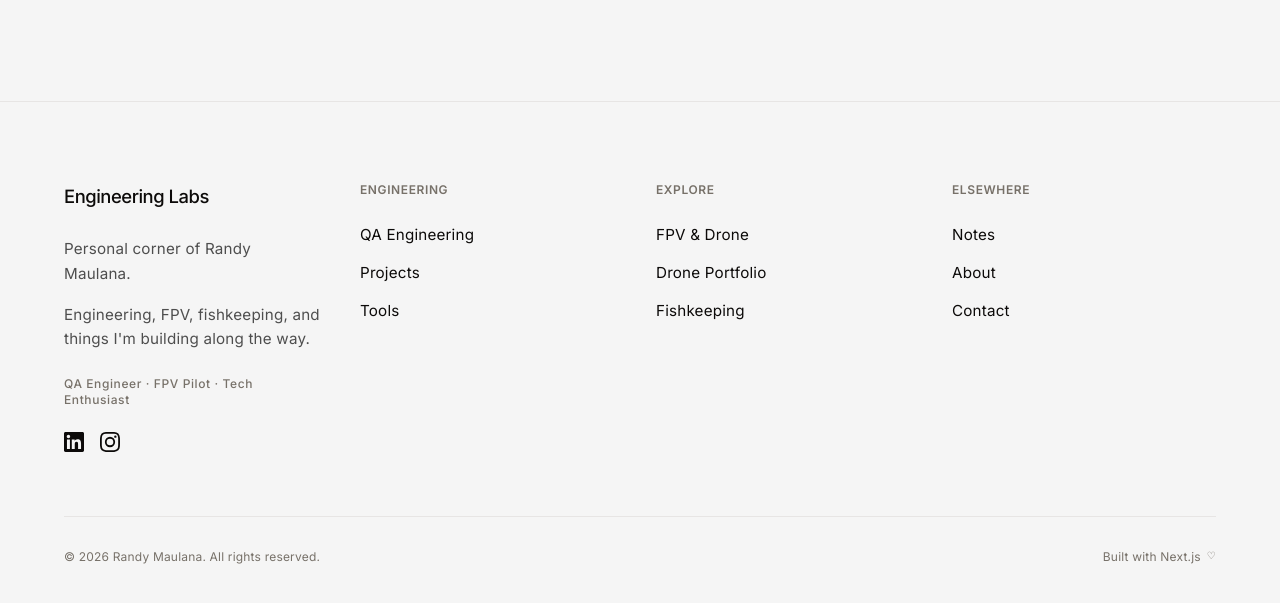
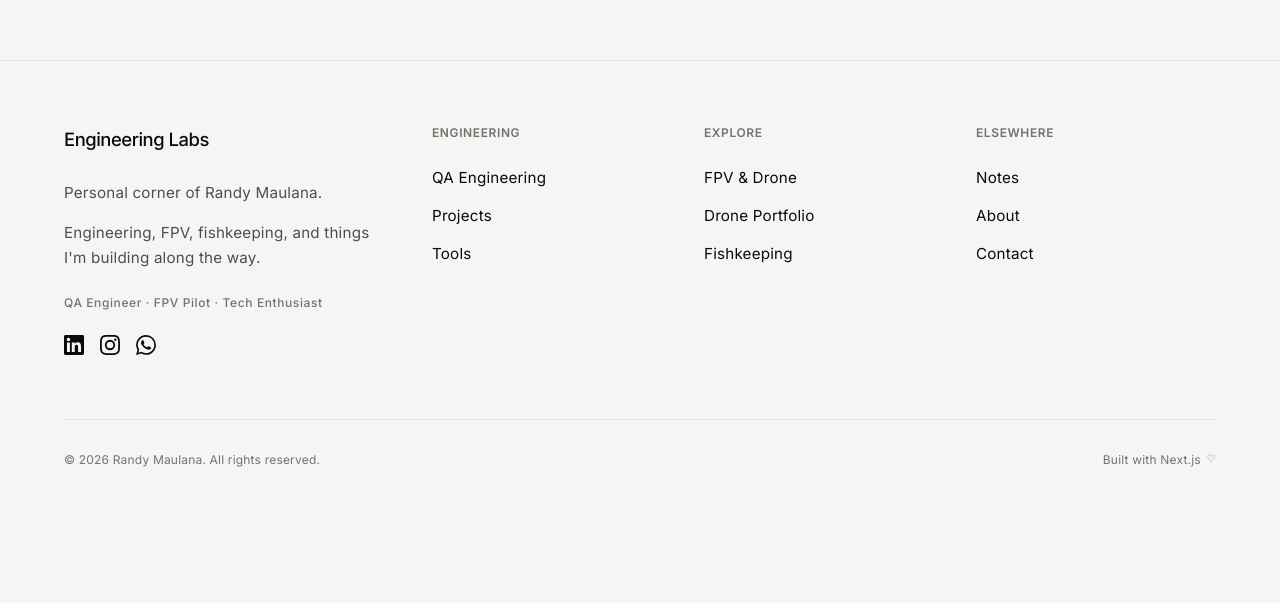
Before and after one commit to randykaskuser/ranmaul-engineering-labs, a Next.js app: page / in a window 1280 px wide. Shown: the part 4489-5092 px from the top of the page. After the commit the page ends 5037 px from the top, so only its background shows below. Built offline with nearby package versions, Linux system fonts and the light colour scheme.

Commit message:
refactor(ui): refine footer and collaborate section layout
- Reduce padding in CollaborateSection to decrease height
- Reduce gap between CollaborateSection and Footer
- Widen footer brand column to prevent text wrapping
- Add WhatsApp icon to footer social links

```diff
--- a/app/page.tsx
+++ b/app/page.tsx
@@ -338,7 +338,7 @@ export default async function Home({ locale = "en" }: { locale?: string }) {
         </div>
       </Section>
 
-      <Section>
+      <Section className="pb-16 lg:pb-20 pt-8 lg:pt-12">
         <div id="connect" className="container-wide">
           <Reveal direction="up" distance={40}>
             <CollaborateSection
--- a/components/layout/site-footer.tsx
+++ b/components/layout/site-footer.tsx
@@ -2,7 +2,7 @@ import Link from "next/link";
 import { ArrowUpRight, Plus, Minus } from "lucide-react";
 import { NAV_LINKS, type NavGroup, type NavItem } from "@/lib/site";
 import { SiteContainer } from "./site-container";
-import { LinkedinIcon, InstagramIcon } from "@/components/icons/social-icons";
+import { LinkedinIcon, InstagramIcon, WhatsappIcon } from "@/components/icons/social-icons";
 
 export function SiteFooter() {
   // Extract groups safely
@@ -22,12 +22,12 @@ export function SiteFooter() {
 
   return (
     <footer className="border-t border-hairline bg-canvas">
-      <SiteContainer className="py-16 lg:py-20">
+      <SiteContainer className="pt-12 pb-16 lg:pt-16 lg:pb-20">
 
         {/* DESKTOP VIEW */}
-        <div className="hidden lg:grid grid-cols-4 gap-8">
+        <div className="hidden lg:grid grid-cols-[1.4fr_1fr_1fr_1fr] gap-8">
           {/* Column 1: Brand & Socials */}
-          <div className="flex flex-col max-w-[16rem]">
+          <div className="flex flex-col pr-6">
             <h3 className="text-[1.15rem] font-medium tracking-tight text-ink">
               Engineering Labs
             </h3>
@@ -59,6 +59,15 @@ export function SiteFooter() {
                 aria-label="Instagram Profile"
               >
                 <InstagramIcon className="size-5" />
+              </a>
+              <a
+                href="https://wa.me/6285887775179"
+                target="_blank"
+                rel="noopener noreferrer"
+                className="text-muted transition-colors hover:text-ink"
+                aria-label="WhatsApp Contact"
+              >
+                <WhatsappIcon className="size-5" />
               </a>
             </div>
           </div>
@@ -246,6 +255,15 @@ export function SiteFooter() {
             >
               <InstagramIcon className="size-[22px]" />
             </a>
+            <a
+              href="https://wa.me/6285887775179"
+              target="_blank"
+              rel="noopener noreferrer"
+              className="text-muted transition-colors hover:text-ink"
+              aria-label="WhatsApp Contact"
+            >
+              <WhatsappIcon className="size-[22px]" />
+            </a>
           </div>
 
           <p className="flex items-center gap-1.5 lg:order-last">
--- a/components/sections/collaborate-section.tsx
+++ b/components/sections/collaborate-section.tsx
@@ -21,12 +21,12 @@ export function CollaborateSection({
 }: CollaborateSectionProps) {
   return (
     <div className="editorial-card overflow-hidden bg-canvas rounded-2xl md:rounded-3xl border border-hairline relative">
-      <div className="grid grid-cols-1 md:grid-cols-[1.2fr_0.8fr] gap-8">
+      <div className="grid grid-cols-1 md:grid-cols-[1.2fr_0.8fr] gap-6">
 
         {/* Left side: Content */}
-        <div className="flex flex-col justify-center p-8 md:p-12 lg:p-16 text-center md:text-left z-10">
-          <p className="type-kicker mb-6">{kicker}</p>
-          <h2 className="display-title text-[2.5rem] md:text-5xl lg:text-[4rem] text-ink leading-[1.1] tracking-tight">
+        <div className="flex flex-col justify-center px-8 py-10 md:px-10 md:py-12 lg:px-12 lg:py-14 text-center md:text-left z-10">
+          <p className="type-kicker mb-4">{kicker}</p>
+          <h2 className="display-title text-[2.25rem] md:text-5xl lg:text-[3.5rem] text-ink leading-[1.1] tracking-tight">
             {title}
           </h2>
           <p className="mt-6 text-[1.0625rem] leading-[1.8] text-body max-w-[42ch] mx-auto md:mx-0">
@@ -71,7 +71,7 @@ export function CollaborateSection({
           </div>
 
           {/* Tags */}
-          <div className="mt-12 flex flex-wrap items-center justify-center md:justify-start gap-x-5 gap-y-3 text-[0.8125rem] font-medium text-muted">
+          <div className="mt-10 flex flex-wrap items-center justify-center md:justify-start gap-x-5 gap-y-3 text-[0.8125rem] font-medium text-muted">
             <span className="flex items-center gap-2"><MonitorPlay className="size-4 opacity-70" /> QA Engineering</span>
             <span className="hidden sm:inline text-hairline-strong">•</span>
             <span className="flex items-center gap-2"><Settings className="size-4 opacity-70" /> Automation</span>
@@ -83,11 +83,11 @@ export function CollaborateSection({
         </div>
 
         {/* Right side: Illustration (Desktop only) */}
-        <div className="hidden md:flex items-center justify-center relative min-h-[400px]">
+        <div className="hidden md:flex items-center justify-center relative min-h-[320px]">
           {/* Subtle gradient background for the right side */}
           <div className="absolute inset-0 bg-gradient-to-l from-surface-card-soft/30 to-transparent pointer-events-none" />
 
-          <div className="relative w-full max-w-[320px] aspect-square">
+          <div className="relative w-full max-w-[280px] aspect-square">
             <svg viewBox="0 0 400 400" fill="none" xmlns="http://www.w3.org/2000/svg" className="w-full h-full text-muted opacity-[0.15]">
               {/* Target / Radar circles */}
               <circle cx="200" cy="200" r="180" stroke="currentColor" strokeWidth="1" />
```
